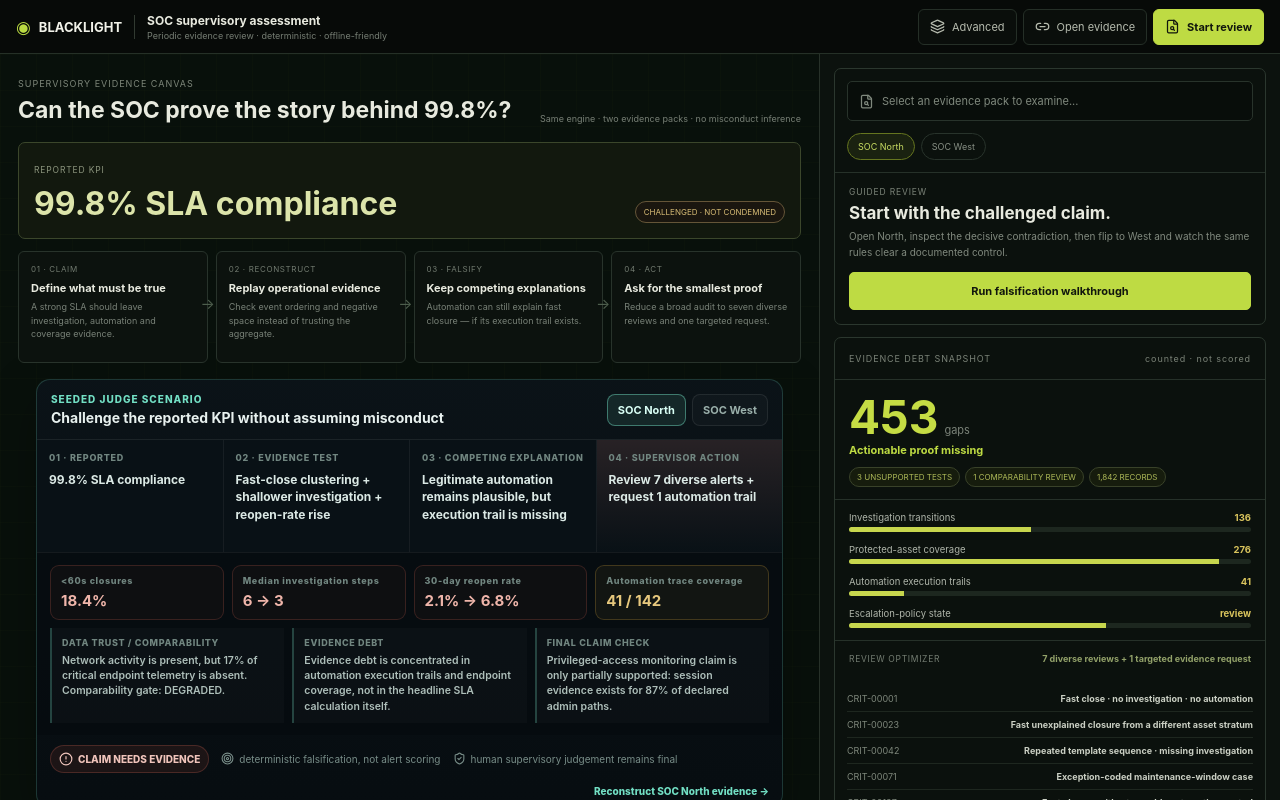
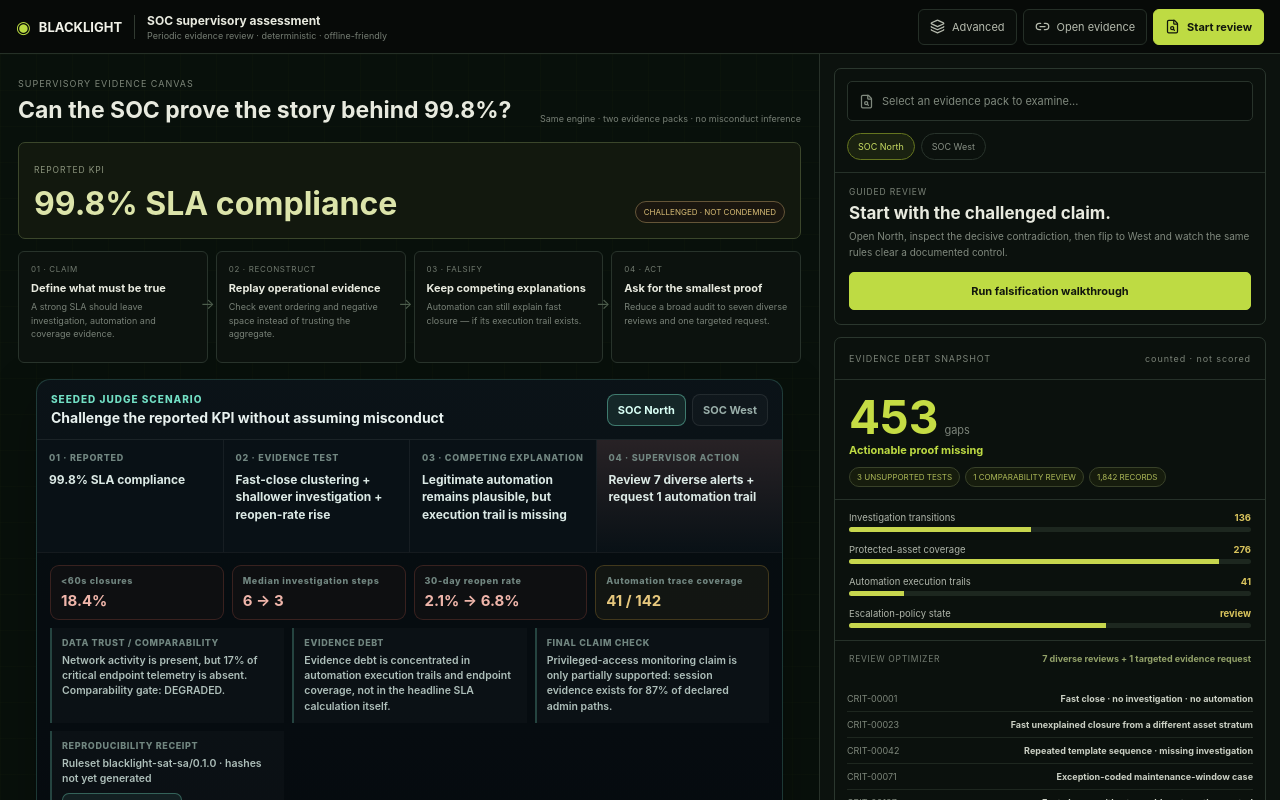
Before and after one commit to aadi-harale/blacklight-sat-sa, a Next.js app: page /workbench in a window 1280 px wide. Built offline with nearby package versions, Linux system fonts and the light colour scheme.

Commit message:
Expose deterministic evidence provenance in judge flow

```diff
--- a/components/SocChallengeBar.tsx
+++ b/components/SocChallengeBar.tsx
@@ -2,12 +2,16 @@
 
 import { Check, CircleAlert, ShieldCheck, Target } from 'lucide-react';
 import { useState } from 'react';
+import { datasetFingerprint, merkleRoot } from '@/lib/crypto';
+import { makeDemoRecords, makeWestDemoRecords } from '@/lib/demo';
 import styles from './SocChallengeBar.module.css';
 
 type Scenario = {
   id:'north'|'west';name:string;reported:string;signal:string;alternative:string;action:string;verdict:'challenge'|'retain';
   metrics:{label:string;value:string;tone:'bad'|'good'|'warn'}[];telemetry:string;privileged:string;debt:string;
 };
+
+type Proof={id:Scenario['id'];fingerprint:string;merkle:string};
 
 const scenarios:Scenario[]=[
   {id:'north',name:'SOC North',reported:'99.8% SLA compliance',signal:'Fast-close clustering + shallower investigation + reopen-rate rise',alternative:'Legitimate automation remains plausible, but execution trail is missing',action:'Review 7 diverse alerts + request 1 automation trail',verdict:'challenge',metrics:[{label:'<60s closures',value:'18.4%',tone:'bad'},{label:'Median investigation steps',value:'6 → 3',tone:'bad'},{label:'30-day reopen rate',value:'2.1% → 6.8%',tone:'bad'},{label:'Automation trace coverage',value:'41 / 142',tone:'warn'}],telemetry:'Network activity is present, but 17% of critical endpoint telemetry is absent. Comparability gate: DEGRADED.',privileged:'Privileged-access monitoring claim is only partially supported: session evidence exists for 87% of declared admin paths.',debt:'Evidence debt is concentrated in automation execution trails and endpoint coverage, not in the headline SLA calculation itself.'},
@@ -16,11 +20,14 @@ const scenarios:Scenario[]=[
 
 export function SocChallengeBar(){
   const[activeId,setActiveId]=useState<Scenario['id']>('north');
+  const[proof,setProof]=useState<Proof|null>(null);const[cryptoBusy,setCryptoBusy]=useState(false);const[cryptoError,setCryptoError]=useState('');
   const active=scenarios.find(i=>i.id===activeId)??scenarios[0];
+  const verifyProvenance=async()=>{setCryptoBusy(true);setCryptoError('');try{const rows=activeId==='north'?makeDemoRecords():makeWestDemoRecords();const[fingerprint,root]=await Promise.all([datasetFingerprint(rows),merkleRoot(rows)]);setProof({id:activeId,fingerprint,merkle:root})}catch{setCryptoError('Local Web Crypto verification unavailable in this browser.')}finally{setCryptoBusy(false)}};
+  const activeProof=proof?.id===activeId?proof:null;
   return <section className={styles.wrap} aria-label="Seeded two-SOC judge scenario">
     <div className={styles.header}><div className={styles.headerText}><span>SEEDED JUDGE SCENARIO</span><strong>Challenge the reported KPI without assuming misconduct</strong></div><div className={styles.tabs} role="group" aria-label="Choose SOC scenario">{scenarios.map(item=><button key={item.id} type="button" aria-pressed={activeId===item.id} className={activeId===item.id?styles.active:''} onClick={()=>setActiveId(item.id)}>{item.name}</button>)}</div></div>
     <div className={styles.flow} aria-live="polite"><article><span>01 · REPORTED</span><strong>{active.reported}</strong></article><article><span>02 · EVIDENCE TEST</span><strong>{active.signal}</strong></article><article><span>03 · COMPETING EXPLANATION</span><strong>{active.alternative}</strong></article><article className={active.verdict==='challenge'?styles.challenge:styles.retain}><span>04 · SUPERVISOR ACTION</span><strong>{active.action}</strong></article></div>
-    <div className={styles.evidenceGrid} aria-label={`${active.name} deterministic evidence snapshot`}><div className={styles.metricStrip}>{active.metrics.map(metric=><article key={metric.label} className={styles[metric.tone]}><span>{metric.label}</span><strong>{metric.value}</strong></article>)}</div><div className={styles.evidenceNotes}><article><span>DATA TRUST / COMPARABILITY</span><strong>{active.telemetry}</strong></article><article><span>EVIDENCE DEBT</span><strong>{active.debt}</strong></article><article><span>FINAL CLAIM CHECK</span><strong>{active.privileged}</strong></article></div></div>
+    <div className={styles.evidenceGrid} aria-label={`${active.name} deterministic evidence snapshot`}><div className={styles.metricStrip}>{active.metrics.map(metric=><article key={metric.label} className={styles[metric.tone]}><span>{metric.label}</span><strong>{metric.value}</strong></article>)}</div><div className={styles.evidenceNotes}><article><span>DATA TRUST / COMPARABILITY</span><strong>{active.telemetry}</strong></article><article><span>EVIDENCE DEBT</span><strong>{active.debt}</strong></article><article><span>FINAL CLAIM CHECK</span><strong>{active.privileged}</strong></article><article><span>REPRODUCIBILITY RECEIPT</span><strong>Ruleset blacklight-sat-sa/0.1.0 · {activeProof?`dataset ${activeProof.fingerprint.slice(0,12)}… · Merkle ${activeProof.merkle.slice(0,12)}…`:'hashes not yet generated'}</strong><button type="button" disabled={cryptoBusy} onClick={verifyProvenance} style={{marginTop:7,border:'1px solid rgba(114,223,196,.35)',borderRadius:7,background:'rgba(114,223,196,.08)',color:'#bfe9dc',padding:'6px 8px',fontSize:9,fontWeight:800,cursor:cryptoBusy?'wait':'pointer'}}>{cryptoBusy?'Hashing 1,842 rows…':activeProof?'Recompute local proof':'Verify evidence locally'}</button>{cryptoError?<small style={{display:'block',marginTop:6,color:'#e6c77d'}}>{cryptoError}</small>:null}</article></div></div>
     <footer className={styles.footer}><span className={active.verdict==='challenge'?styles.badgeChallenge:styles.badgeRetain}>{active.verdict==='challenge'?<CircleAlert size={14}/>:<Check size={14}/>} {active.verdict==='challenge'?'CLAIM NEEDS EVIDENCE':'CLAIM CURRENTLY SUPPORTED'}</span><span><Target size={13}/> deterministic falsification, not alert scoring</span><span><ShieldCheck size={13}/> human supervisory judgement remains final</span><a className={styles.jump} href={`/evidence?soc=${active.id}`}>Reconstruct {active.name} evidence →</a></footer>
   </section>;
 }
```
